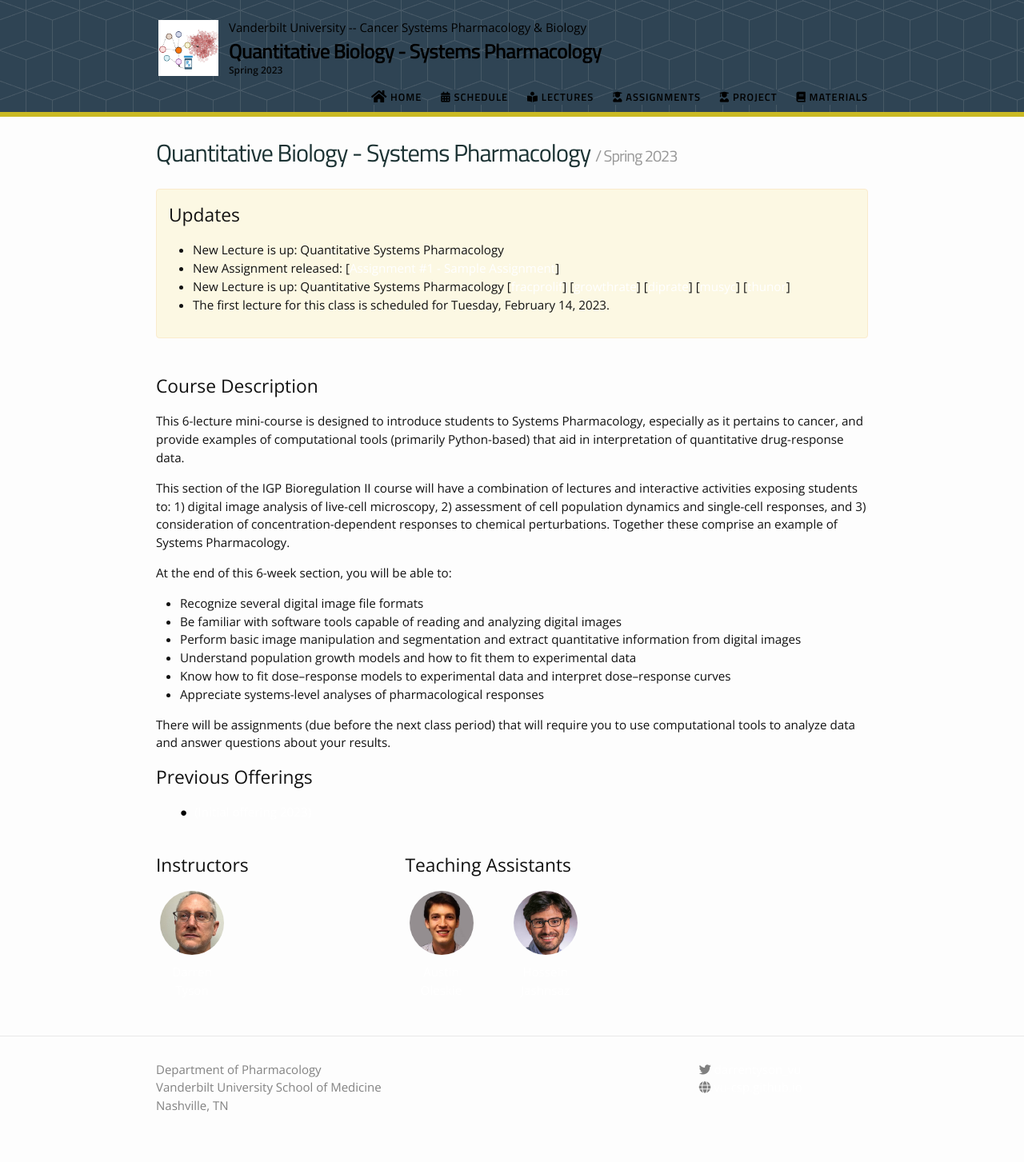
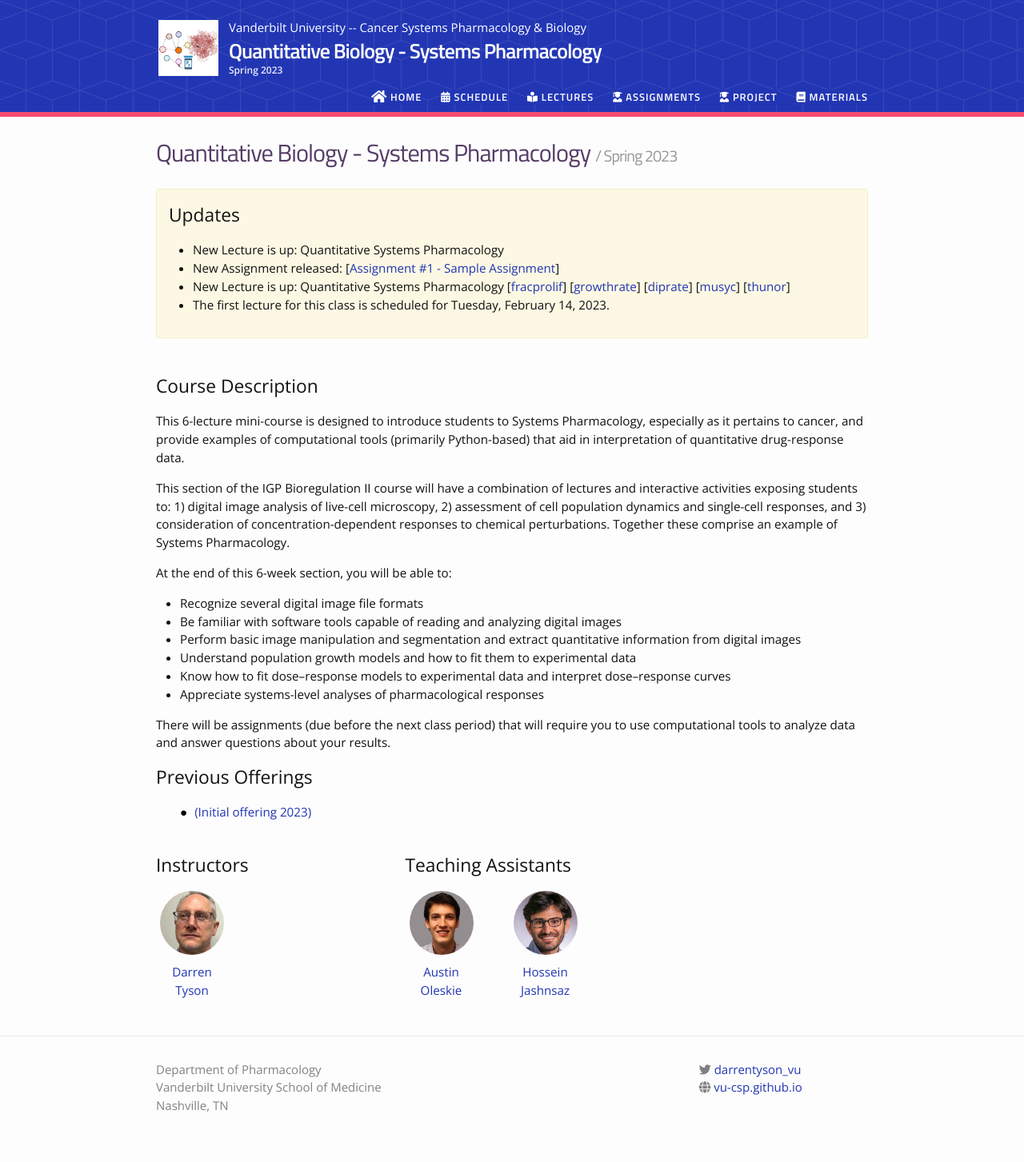
Before and after one commit to VU-CSP/QuantBio, a Jekyll site: the page built from index.md, in a window 1280 px wide. Shown: the whole page at 80% size. Built offline with Jekyll 4.4.1, drawn with Linux system fonts in a browser that asks for light colours; nearby versions of some CDN libraries.

Commit message:
Update _user_vars.scss

```diff
--- a/_sass/_user_vars.scss
+++ b/_sass/_user_vars.scss
@@ -1,11 +1,11 @@
 // Vandy theme (work in progress!)
-$primary-color:  #ffffff;
-$accent-color: #cab923;
-$title-color: #1c3334;
-$header-color: #2f4454;
-$header-text-color: #000000;
-$header-background-opacity: 0.6;
-$header-background-invert: 0%;
+// $primary-color:  #ffffff;
+// $accent-color: #cab923;
+// $title-color: #1c3334;
+// $header-color: #2f4454;
+// $header-text-color: #000000;
+// $header-background-opacity: 0.6;
+// $header-background-invert: 0%;
 
 // theme #1
 // $primary-color:  #0077CC;
@@ -31,13 +31,13 @@ $header-background-invert: 0%;
 // $header-text-color: #fff;
 // $header-background-opacity: 0.5;
 
-// // theme #4
-// $primary-color:  #2236b4;
-// $accent-color: #f64c72;
-// $title-color: #553d67;
-// $header-color: #2236b4;
-// $header-text-color: #fff;
-// $header-background-opacity: 0.5;
+// theme #4
+$primary-color:  #2236b4;
+$accent-color: #f64c72;
+$title-color: #553d67;
+$header-color: #2236b4;
+$header-text-color: #fff;
+$header-background-opacity: 0.5;
 
 // // theme #5
 // $primary-color:  #9a1750;
```
